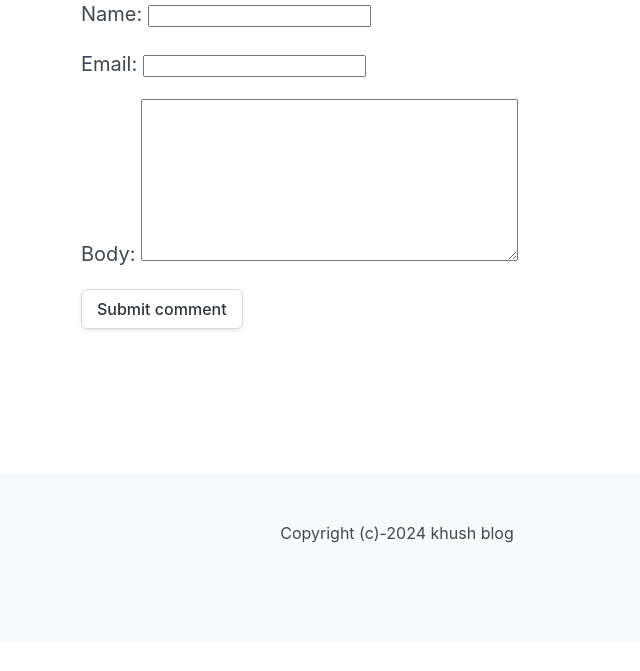
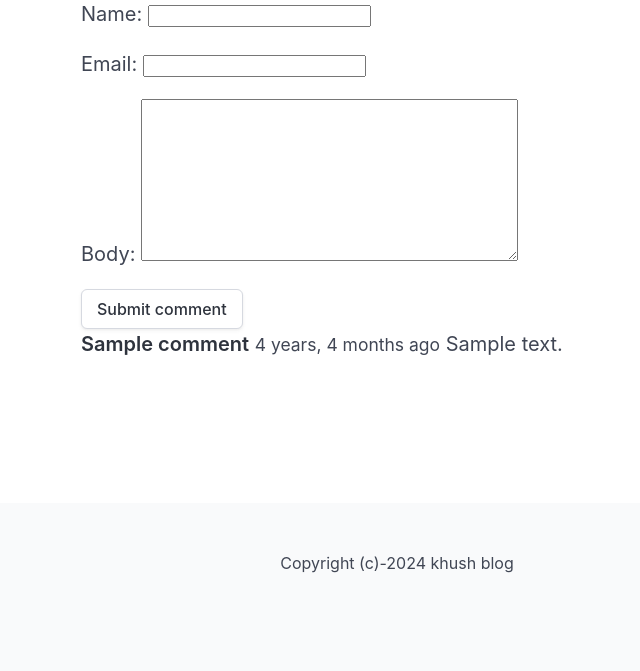
Before and after one commit to khushboojain01/crashblog, a Django app: a page that uses crashblog/blog/templates/blog/detail.html in a window 1280 px wide. Shown: the part 561-1232 px from the top of the page, without its empty margins (243-883 px from the left). Before the commit the page ends 1104 px from the top, so only its background shows below. Run offline with Django 5.2, Linux system fonts and the light colour scheme; tables that the repository leaves empty hold one stand-in row (values such as "Sample post").

Commit message:
connection established : comments can be added on each post

```diff
--- a/crashblog/blog/templates/blog/detail.html
+++ b/crashblog/blog/templates/blog/detail.html
@@ -20,18 +20,25 @@
                                 <h2 class = "subtitle is-4">Comments</h2>
 
                                 <form method="post">
-                                    {% csrf_token %}
+                                    {% csrf_token %} <!-- this is security by django  -->
 
-                                    {{ form.as_p }}
+                                    {{ form.as_p }} <!--this will generate the form for us -->
 
-                                    <div class="field">
+                                    <div class="field"> <!--this will generate the submit button for us -->
                                         <div class="control">
                                             <button class="button is-sucess">Submit comment</button>
                                         </div>
                                     </div>
                                 </form>
 
-
+                                {% for comment in post.comments.all %} <!-- since models.py related_name = 'comments' -->
+                                <article class="media">
+                                    <div class ="media-content">
+                                        <strong>{{ comment.name }}</strong> <small>{{ comment.created_at | timesince }} ago</small>
+                                        {{ comment.body }}
+                                    </div>
+                                </article>
+                                {% endfor %}
                         </div>
                     </div>
                 </div>
--- a/crashblog/blog/views.py
+++ b/crashblog/blog/views.py
@@ -1,11 +1,23 @@
 from django.shortcuts import get_object_or_404, render
 from .models import Post
 from .forms import CommentForm
+from django.shortcuts import redirect
+
 
 def detail(request, slug):  # address for the blog post
     post = get_object_or_404(Post, slug=slug)  # to get post based on slug
     # if doesn't get post from slug, throws error 404
 
-    form = CommentForm()
+    if request.method == 'POST':
+        form = CommentForm(request.POST)
+
+        if form.is_valid():
+            comment = form.save(commit = False) #will create a temporary comment for us
+            comment.post = post
+            comment.save()
+
+            return redirect('post_detail', slug=slug)
+    else:
+        form = CommentForm()
 
     return render(request, 'blog/detail.html', {'post': post, 'form': form })
```
